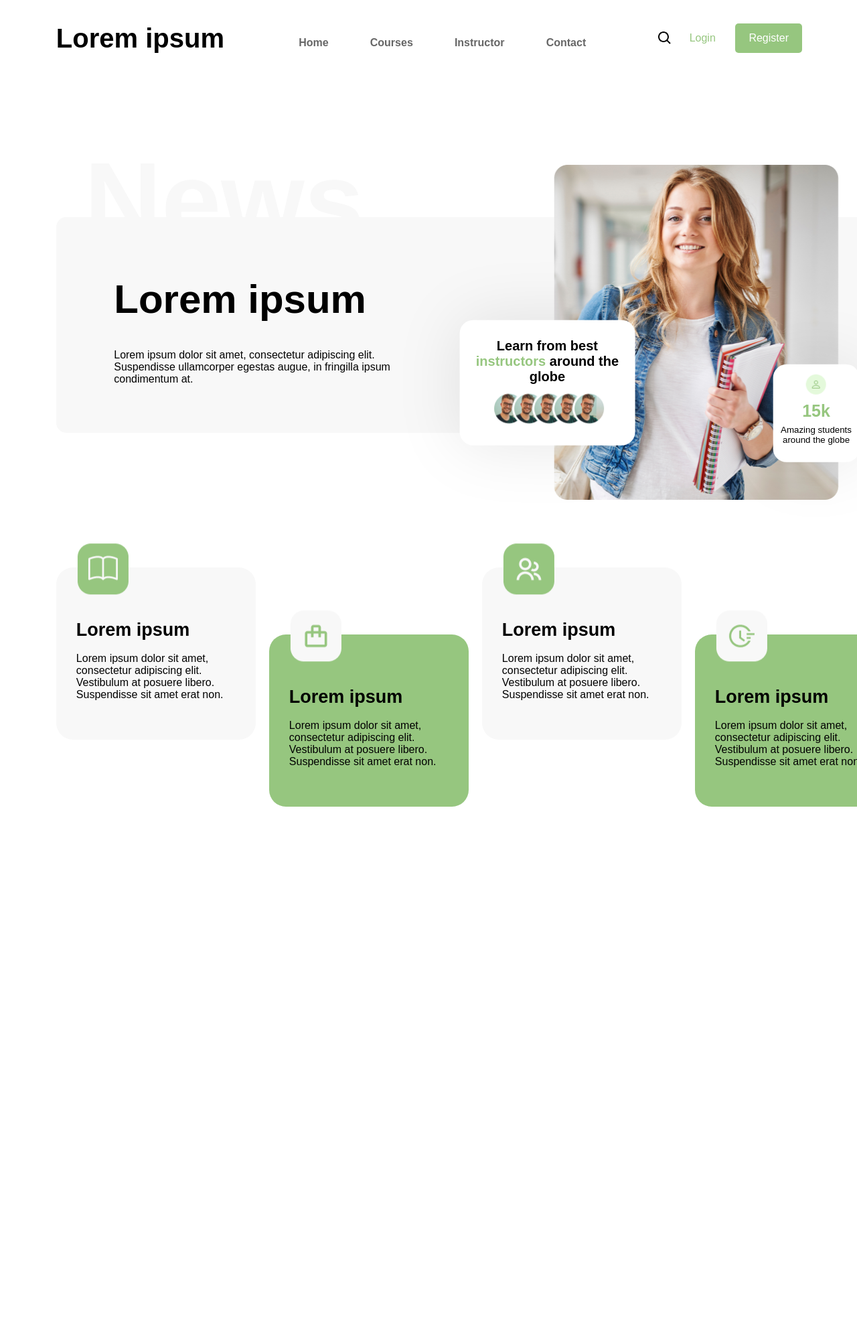
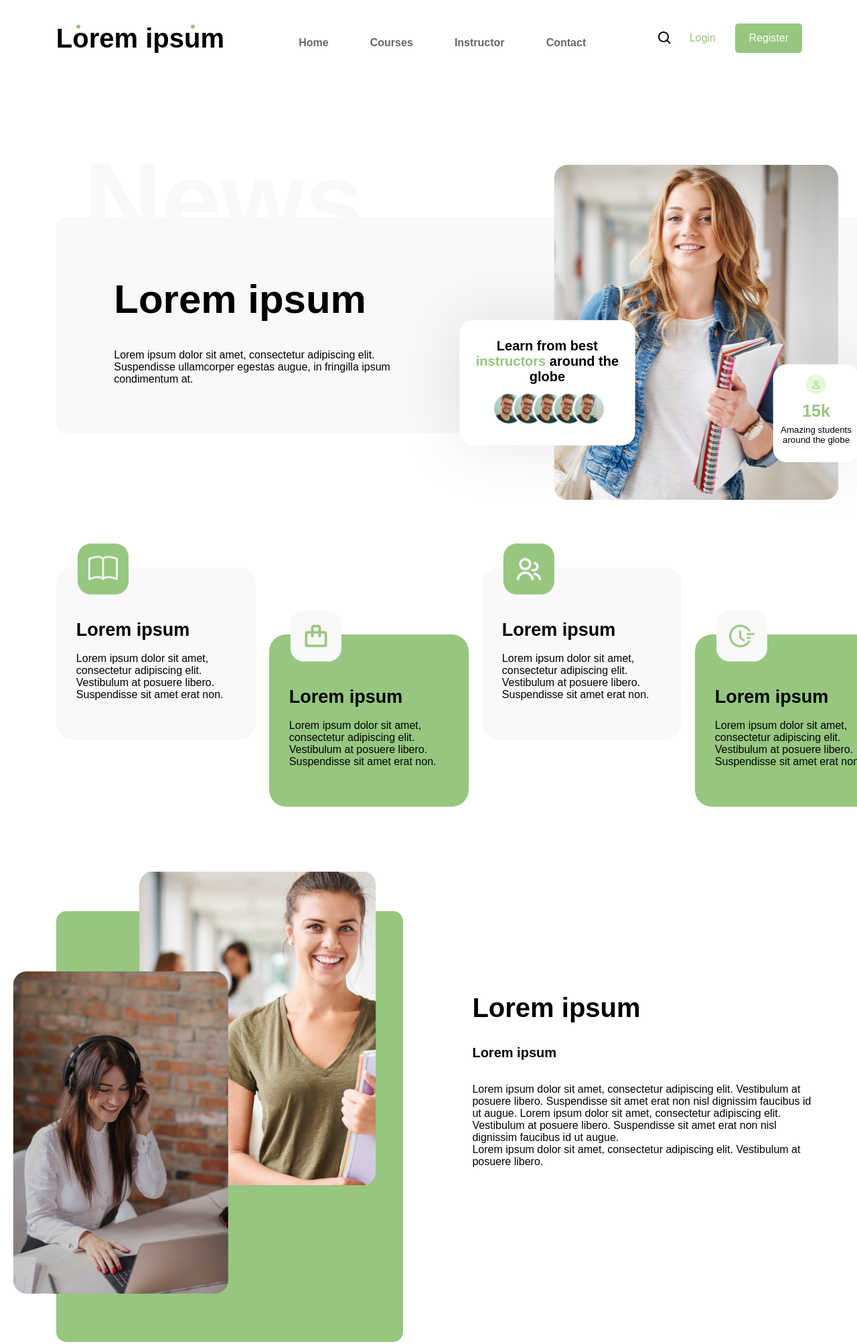
Before and after one commit to lucascopin/site.github.io, a plain HTML site: page index.html in a window 1280 px wide. Shown: the top 2006 px of the page at 67% size. Before the commit the page ends 1260 px from the top, so only its background shows below. Drawn offline with Linux system fonts and the light colour scheme.

Commit message:
Partie 3 ordi

```diff
--- a/index.html
+++ b/index.html
@@ -9,6 +9,8 @@
     <header>
         <div class="menu">
             <div id="left-part">
+            <div class="circle1"></div>
+            <div class="circle2"></div>
             <h1>Lorem ipsum</h1>
             </div>
             <div id="links">
@@ -25,6 +27,8 @@
         </div>
         <div class="menu-mobile">
             <button id="menu-toggle"><img src="image/menu.svg" alt="menu"></i></button>
+            <div class="circle1"></div>
+            <div class="circle2"></div>
             <h1>Lorem ipsum</h1>
             <button id="user"><img src="image/user.svg" alt="user"></i></button>
         </div>
@@ -79,6 +83,20 @@
                 <h1>Lorem ipsum</h1>
                 <p>Lorem ipsum dolor sit amet, consectetur adipiscing elit. Vestibulum at posuere libero. Suspendisse sit amet erat non.</p>
         </div>
+    </div>
+    <div id="div3">
+        <div>
+        <div class="rectangle3"></div>
+        <img src="image/image3.png" alt="image3">
+        <img src="image/image2.png" alt="image2">
+        </div>
+        <div class="text">
+            <h1>Lorem ipsum</h1>
+            <h5>Lorem ipsum</h5>
+            <p>Lorem ipsum dolor sit amet, consectetur adipiscing elit. Vestibulum at posuere libero. Suspendisse sit amet erat non nisl dignissim faucibus id ut augue. Lorem ipsum dolor sit amet, consectetur adipiscing elit. Vestibulum at posuere libero. Suspendisse sit amet erat non nisl dignissim faucibus id ut augue.
+            <br>Lorem ipsum dolor sit amet, consectetur adipiscing elit. Vestibulum at posuere libero.</p>
+        </div>
+    </div>
 </div>
     <div class="scroll-mobile">
     </div>
--- a/style/style.css
+++ b/style/style.css
@@ -36,6 +36,24 @@
         position: absolute;
         right: 20px;
     }
+
+    .circle1{
+        background-color: #96C67F;
+        width: 6px;
+        height: 6px;
+        border-radius: 50%;
+        position: absolute;
+        transform: translate(1150%, -240%);
+    }
+
+    .circle2{
+        background-color: #96C67F;
+        width: 6px;
+        height: 6px;
+        border-radius: 50%;
+        position: absolute;
+        transform: translate(3400%, -240%);
+    }
 }
 @media screen and (min-width: 1050px) { /*Mode ordinateur*/
 
@@ -73,6 +91,24 @@
         align-items: center;
         position: absolute;
         right: 6%;
+    }
+
+    .circle1{
+        background-color: #96C67F;
+        width: 6px;
+        height: 6px;
+        border-radius: 50%;
+        position: absolute;
+        transform: translate(500%, 480%);
+    }
+
+    .circle2{
+        background-color: #96C67F;
+        width: 6px;
+        height: 6px;
+        border-radius: 50%;
+        position: absolute;
+        transform: translate(3350%, 480%);
     }
 
     input{
@@ -332,6 +368,47 @@
         padding-right: 30px;
     }
 
+    #div3{
+        height: 717px;
+        width: 1235px;
+        margin-top: 100px;
+    }
+
+    .rectangle3{
+        width: 518px;
+        height: 643px;
+        background-color: #96C67F;
+        border-radius: 15px;
+        position: relative;
+    }
+
+    img[alt="image2"]{
+        position: absolute;
+        transform: translate(-20%,-115%);
+    }
+
+    img[alt="image3"]{
+        position: absolute;
+        transform: translate(35%,-150%);
+        border-radius: 5%;
+    }
+
+    .text{
+        width: 518px;
+        background-color: white;
+        border-radius: 15px;
+        position: relative;
+        transform: translate(120%,-210%);
+    }
+
+    .text h1{
+        font-size: 40px;
+    }
+
+    .text h5{
+        font-size: 20px;
+    }
+
 }
 
 /*Mode Général*/
```
Also changed, not shown: 1 other file.
